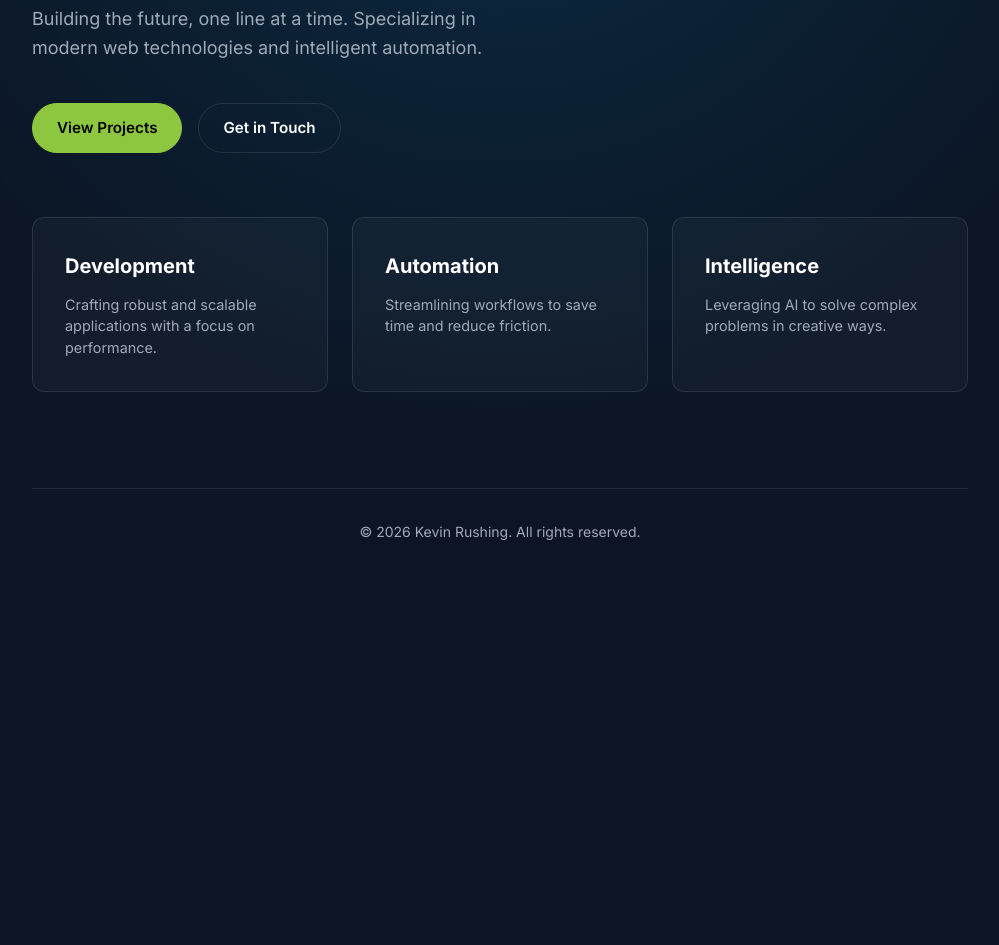
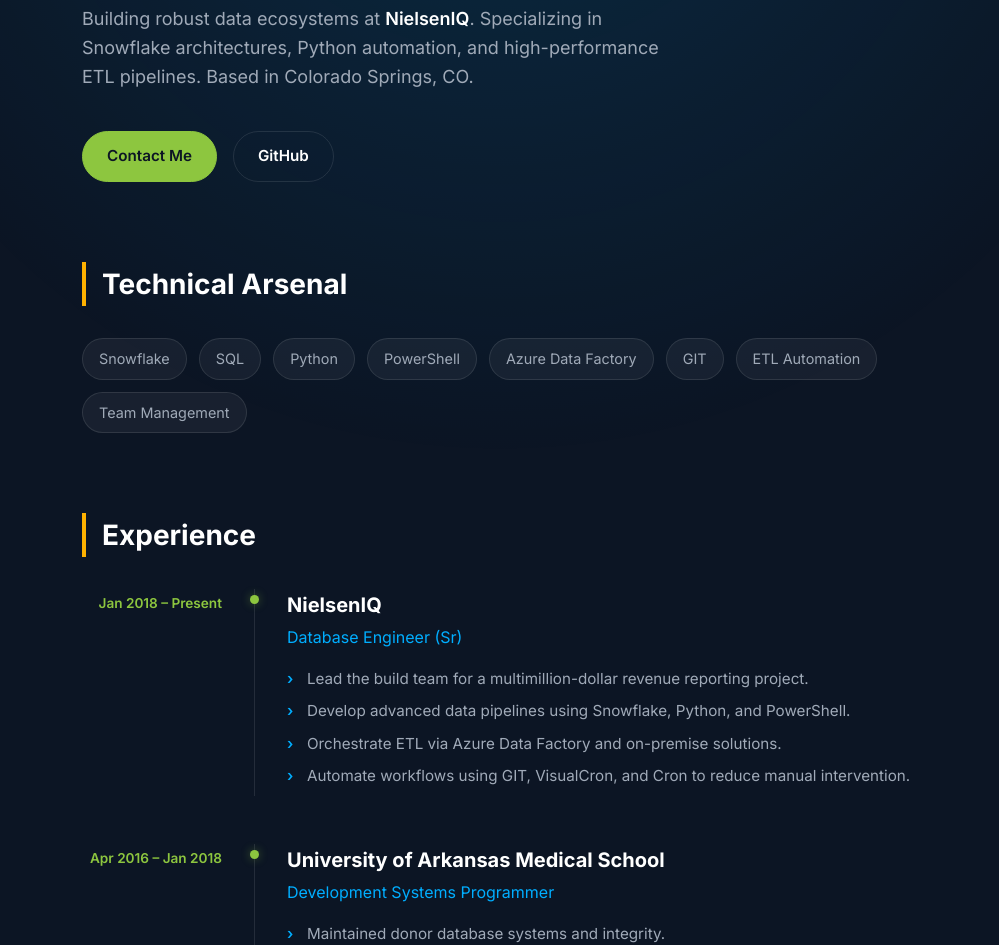
Before and after one commit to kcrushing/kevinrushing.dev, a plain HTML site: page index.html in a window 1280 px wide. Shown: the part 259-1204 px from the top of the page, without its empty margins (140-1139 px from the left). Before the commit the page ends 834 px from the top, so only its background shows below. Drawn offline with Linux system fonts and the light colour scheme.

Commit message:
Version 3: Add real resume content

```diff
--- a/index.html
+++ b/index.html
@@ -3,7 +3,7 @@
 <head>
     <meta charset="UTF-8">
     <meta name="viewport" content="width=device-width, initial-scale=1.0">
-    <title>Kevin Rushing | Developer</title>
+    <title>Kevin Rushing | Database Engineer</title>
     <link rel="stylesheet" href="style.css">
     <link rel="preconnect" href="https://fonts.googleapis.com">
     <link rel="preconnect" href="https://fonts.gstatic.com" crossorigin>
@@ -16,41 +16,99 @@
         <header>
             <div class="logo">KR</div>
             <nav>
+                <a href="#experience">Experience</a>
+                <a href="#skills">Skills</a>
                 <a href="https://github.com/kcrushing" target="_blank">GitHub</a>
-                <a href="mailto:hello@kevinrushing.dev">Contact</a>
+                <a href="mailto:kevin.c.rushing@gmail.com">Contact</a>
             </nav>
         </header>
 
         <main>
             <section class="hero">
-                <p class="eyebrow">Developer & Tech Enthusiast</p>
+                <p class="eyebrow">Senior Database Engineer</p>
                 <h1>Kevin Rushing</h1>
-                <p class="bio">Building the future, one line at a time. Specializing in modern web technologies and intelligent automation.</p>
+                <p class="bio">
+                    Building robust data ecosystems at <strong>NielsenIQ</strong>. Specializing in Snowflake architectures,
+                    Python automation, and high-performance ETL pipelines. Based in Colorado Springs, CO.
+                </p>
 
                 <div class="cta-group">
-                    <a href="https://github.com/kcrushing" class="btn btn-primary">View Projects</a>
-                    <a href="mailto:hello@kevinrushing.dev" class="btn btn-secondary">Get in Touch</a>
+                    <a href="mailto:kevin.c.rushing@gmail.com" class="btn btn-primary">Contact Me</a>
+                    <a href="https://github.com/kcrushing" class="btn btn-secondary">GitHub</a>
                 </div>
             </section>
 
-            <section class="features">
+            <section id="skills" class="skills-section">
+                <h2>Technical Arsenal</h2>
+                <div class="pill-grid">
+                    <span class="pill">Snowflake</span>
+                    <span class="pill">SQL</span>
+                    <span class="pill">Python</span>
+                    <span class="pill">PowerShell</span>
+                    <span class="pill">Azure Data Factory</span>
+                    <span class="pill">GIT</span>
+                    <span class="pill">ETL Automation</span>
+                    <span class="pill">Team Management</span>
+                </div>
+            </section>
+
+            <section id="experience" class="timeline-section">
+                <h2>Experience</h2>
+
+                <div class="timeline-item">
+                    <div class="timeline-date">Jan 2018 – Present</div>
+                    <div class="timeline-content">
+                        <h3>NielsenIQ</h3>
+                        <h4>Database Engineer (Sr)</h4>
+                        <ul>
+                            <li>Lead the build team for a multimillion-dollar revenue reporting project.</li>
+                            <li>Develop advanced data pipelines using Snowflake, Python, and PowerShell.</li>
+                            <li>Orchestrate ETL via Azure Data Factory and on-premise solutions.</li>
+                            <li>Automate workflows using GIT, VisualCron, and Cron to reduce manual intervention.</li>
+                        </ul>
+                    </div>
+                </div>
+
+                <div class="timeline-item">
+                    <div class="timeline-date">Apr 2016 – Jan 2018</div>
+                    <div class="timeline-content">
+                        <h3>University of Arkansas Medical School</h3>
+                        <h4>Development Systems Programmer</h4>
+                        <ul>
+                            <li>Maintained donor database systems and integrity.</li>
+                            <li>Automated daily ETL processes for the team.</li>
+                            <li>Enhanced user interfaces using HTML, SQL, JavaScript, and CSS.</li>
+                            <li>Generated automated reporting and dynamic donor communications.</li>
+                        </ul>
+                    </div>
+                </div>
+
+                <div class="timeline-item">
+                    <div class="timeline-date">Oct 2014 – Mar 2016</div>
+                    <div class="timeline-content">
+                        <h3>University of Arkansas at Little Rock</h3>
+                        <h4>System Specialist</h4>
+                        <ul>
+                            <li>Managed donor databases and internal SQL reporting strategies.</li>
+                            <li>Created automations for donor information imports and reporting.</li>
+                            <li>Maintained UNIX Cron schedules for critical processes.</li>
+                        </ul>
+                    </div>
+                </div>
+            </section>
+
+            <section class="education-section">
+                <h2>Education</h2>
                 <div class="card">
-                    <h3>Development</h3>
-                    <p>Crafting robust and scalable applications with a focus on performance.</p>
-                </div>
-                <div class="card">
-                    <h3>Automation</h3>
-                    <p>Streamlining workflows to save time and reduce friction.</p>
-                </div>
-                <div class="card">
-                    <h3>Intelligence</h3>
-                    <p>Leveraging AI to solve complex problems in creative ways.</p>
+                    <h3>University of Arkansas at Little Rock</h3>
+                    <p><strong>BS, Computer Science</strong> | Summa Cum Laude</p>
+                    <p class="sub-text">Minors: Mathematics & Digital Graphics</p>
                 </div>
             </section>
         </main>
 
         <footer>
-            <p>&copy; <script>document.write(new Date().getFullYear())</script> Kevin Rushing. All rights reserved.</p>
+            <p>&copy; <script>document.write(new Date().getFullYear())</script> Kevin Rushing. Built with <span style="color:var(--niq-red)">♥</span> in Colorado.</p>
         </footer>
     </div>
 </body>
--- a/style.css
+++ b/style.css
@@ -1,6 +1,6 @@
 :root {
     /* NIQ Official Palette */
-    --bg-color: #0c1524; /* Deep Navy (kept for dark mode base) */
+    --bg-color: #0c1524; /* Deep Navy */
     --card-bg: rgba(255, 255, 255, 0.03);
     --card-border: rgba(255, 255, 255, 0.1);
     --text-primary: #ffffff;
@@ -35,7 +35,7 @@
 }
 
 .background-glow {
-    position: absolute;
+    position: fixed;
     top: 0;
     left: 0;
     width: 100%;
@@ -46,7 +46,7 @@
 }
 
 .container {
-    max-width: 1000px;
+    max-width: 900px;
     margin: 0 auto;
     padding: 2rem;
     display: flex;
@@ -85,13 +85,7 @@
 
 /* Hero */
 .hero {
-    flex: 1;
-    display: flex;
-    flex-direction: column;
-    justify-content: center;
-    align-items: flex-start;
-    max-width: 600px;
-    margin-bottom: 4rem;
+    margin-bottom: 5rem;
 }
 
 .eyebrow {
@@ -118,7 +112,12 @@
     color: var(--text-secondary);
     font-size: 1.125rem;
     margin-bottom: 2.5rem;
-    max-width: 480px;
+    max-width: 600px;
+}
+
+.bio strong {
+    color: var(--text-primary);
+    font-weight: 600;
 }
 
 /* Buttons */
@@ -139,13 +138,14 @@
 
 .btn-primary {
     background-color: var(--accent-primary);
-    color: #000;
+    color: #0c1524;
     border: 1px solid var(--accent-primary);
 }
 
 .btn-primary:hover {
     background-color: var(--accent-hover);
     border-color: var(--accent-hover);
+    color: #fff;
     transform: translateY(-1px);
 }
 
@@ -160,13 +160,117 @@
     background-color: rgba(255,255,255,0.05);
 }
 
-/* Features Grid */
-.features {
+/* Sections */
+h2 {
+    font-size: 1.75rem;
+    margin-bottom: 2rem;
+    color: var(--text-primary);
+    border-left: 4px solid var(--niq-orange);
+    padding-left: 1rem;
+}
+
+/* Skills Pills */
+.skills-section {
+    margin-bottom: 5rem;
+}
+
+.pill-grid {
+    display: flex;
+    flex-wrap: wrap;
+    gap: 0.75rem;
+}
+
+.pill {
+    background: rgba(255, 255, 255, 0.05);
+    padding: 0.5rem 1rem;
+    border-radius: 50px;
+    font-size: 0.9rem;
+    color: var(--text-secondary);
+    border: 1px solid var(--card-border);
+    transition: all 0.2s;
+}
+
+.pill:hover {
+    background: rgba(0, 174, 255, 0.1);
+    border-color: var(--niq-blue);
+    color: var(--niq-blue);
+}
+
+/* Timeline */
+.timeline-section {
+    margin-bottom: 5rem;
+}
+
+.timeline-item {
     display: grid;
-    grid-template-columns: repeat(auto-fit, minmax(250px, 1fr));
-    gap: 1.5rem;
-    margin-top: 2rem;
-    width: 100%;
+    grid-template-columns: 140px 1fr;
+    gap: 2rem;
+    margin-bottom: 3rem;
+    position: relative;
+}
+
+.timeline-date {
+    font-size: 0.85rem;
+    color: var(--niq-green);
+    font-weight: 600;
+    text-align: right;
+    padding-top: 0.25rem;
+}
+
+.timeline-content {
+    border-left: 1px solid var(--card-border);
+    padding-left: 2rem;
+    position: relative;
+}
+
+.timeline-content::before {
+    content: '';
+    position: absolute;
+    left: -5px;
+    top: 6px;
+    width: 9px;
+    height: 9px;
+    background: var(--niq-green);
+    border-radius: 50%;
+    box-shadow: 0 0 10px rgba(141, 198, 63, 0.4);
+}
+
+.timeline-content h3 {
+    font-size: 1.25rem;
+    color: var(--text-primary);
+    margin-bottom: 0.25rem;
+}
+
+.timeline-content h4 {
+    font-size: 1rem;
+    color: var(--accent-secondary);
+    margin-bottom: 1rem;
+    font-weight: 400;
+}
+
+.timeline-content ul {
+    list-style: none;
+}
+
+.timeline-content li {
+    font-size: 0.95rem;
+    color: var(--text-secondary);
+    margin-bottom: 0.5rem;
+    position: relative;
+    padding-left: 1.25rem;
+}
+
+.timeline-content li::before {
+    content: '›';
+    position: absolute;
+    left: 0;
+    color: var(--niq-blue);
+    font-weight: 600;
+}
+
+/* Education Card */
+.education-section {
+    margin-bottom: 4rem;
 }
 
 .card {
@@ -174,29 +278,21 @@
     border: 1px solid var(--card-border);
     padding: 2rem;
     border-radius: 12px;
-    transition: transform 0.2s, border-color 0.2s;
-}
-
-.card:hover {
-    transform: translateY(-4px);
-    border-color: var(--accent-secondary);
 }
 
 .card h3 {
     color: var(--text-primary);
-    font-size: 1.25rem;
-    margin-bottom: 0.75rem;
+    margin-bottom: 0.5rem;
 }
 
-.card p {
+.sub-text {
+    font-size: 0.9rem;
     color: var(--text-secondary);
-    font-size: 0.9rem;
-    line-height: 1.5;
+    margin-top: 0.5rem;
 }
 
 /* Footer */
 footer {
-    margin-top: 6rem;
     border-top: 1px solid var(--card-border);
     padding-top: 2rem;
     text-align: center;
@@ -214,6 +310,25 @@
         font-size: 2.75rem;
     }
 
+    .timeline-item {
+        grid-template-columns: 1fr;
+        gap: 0.5rem;
+    }
+
+    .timeline-date {
+        text-align: left;
+        margin-bottom: 0.5rem;
+    }
+
+    .timeline-content {
+        border-left: none;
+        padding-left: 0;
+    }
+
+    .timeline-content::before {
+        display: none;
+    }
+
     .cta-group {
         flex-direction: column;
         width: 100%;
@@ -224,7 +339,7 @@
         text-align: center;
     }
 
-    header {
-        margin-bottom: 2rem;
+    nav {
+        display: none; /* Simplify header for mobile for now */
     }
 }
```
